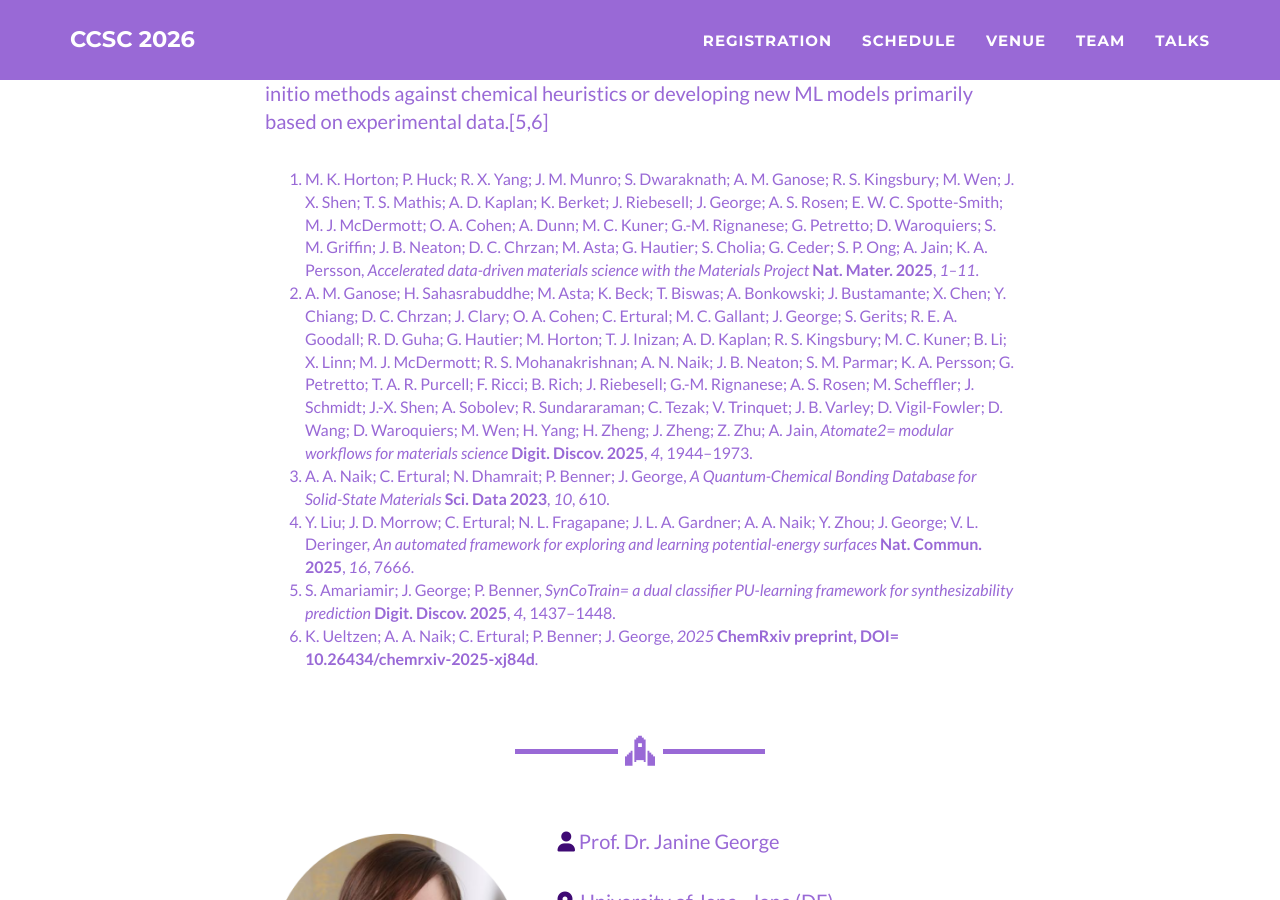
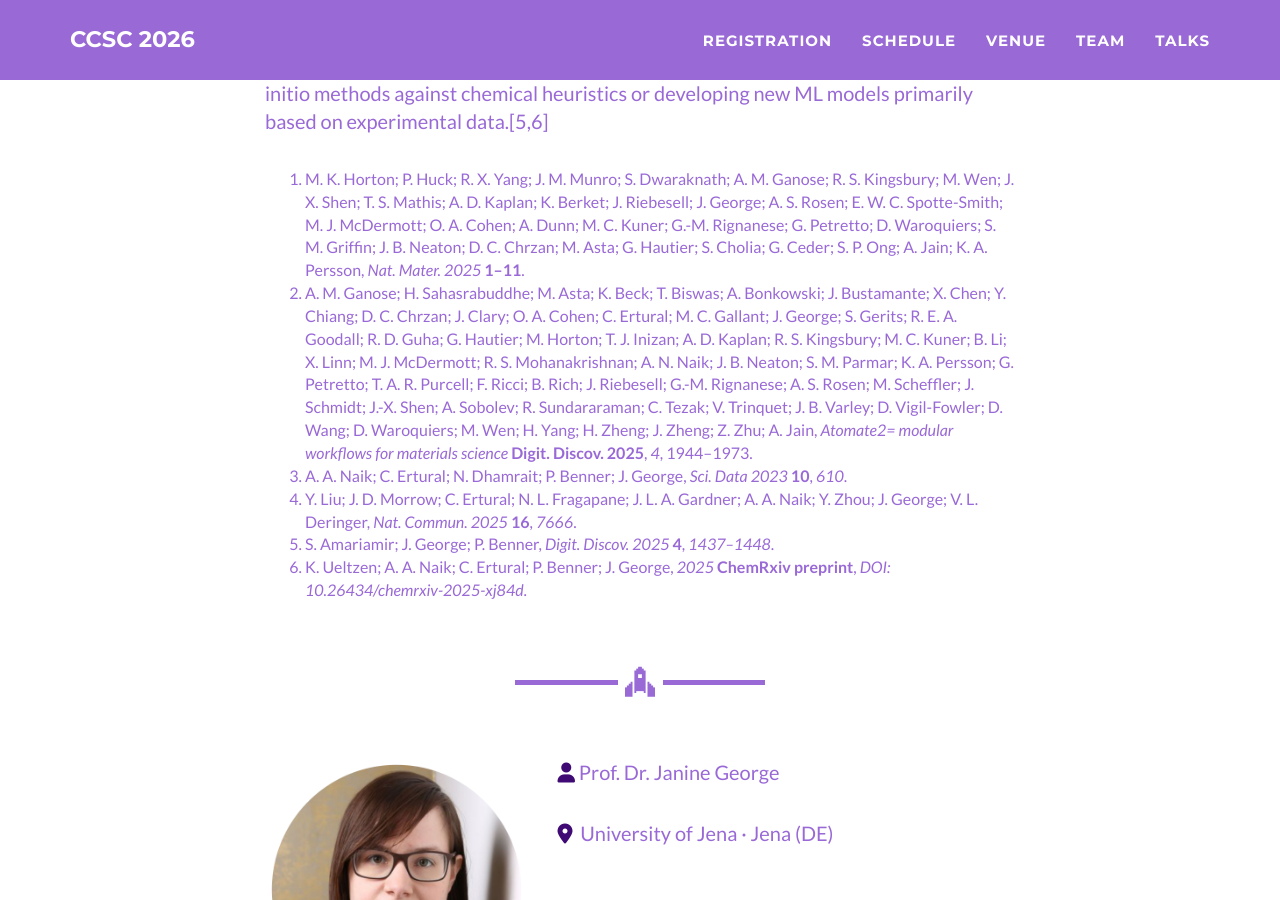
Before and after one commit to ccsc2026/ccsc2026.github.io, a Jekyll site: the page built from talks/george.md, in a window 1280 px wide and 900 px high, scrolled down 910 px. Built offline with Jekyll 4.4.1, drawn with Linux system fonts in a browser that asks for light colours.

Commit message:
Update george.md

```diff
--- a/talks/george.md
+++ b/talks/george.md
@@ -16,11 +16,11 @@ Furthermore, we have built an automated training framework for machine-learned i
 While atomistic simulations are highly effective for certain material properties, others—such as magnetism or synthesizability—remain challenging. In these cases, promising strategies include benchmarking established ab initio methods against chemical heuristics or developing new ML models primarily based on experimental data.[5,6]"
 ]
 references: [
-['M. K. Horton; P. Huck; R. X. Yang; J. M. Munro; S. Dwaraknath; A. M. Ganose; R. S. Kingsbury; M. Wen; J. X. Shen; T. S. Mathis; A. D. Kaplan; K. Berket; J. Riebesell; J. George; A. S. Rosen; E. W. C. Spotte-Smith; M. J. McDermott; O. A. Cohen; A. Dunn; M. C. Kuner; G.-M. Rignanese; G. Petretto; D. Waroquiers; S. M. Griffin; J. B. Neaton; D. C. Chrzan; M. Asta; G. Hautier; S. Cholia; G. Ceder; S. P. Ong; A. Jain; K. A. Persson', 'Accelerated data-driven materials science with the Materials Project', 'Nat. Mater. 2025', '1–11'],
+['M. K. Horton; P. Huck; R. X. Yang; J. M. Munro; S. Dwaraknath; A. M. Ganose; R. S. Kingsbury; M. Wen; J. X. Shen; T. S. Mathis; A. D. Kaplan; K. Berket; J. Riebesell; J. George; A. S. Rosen; E. W. C. Spotte-Smith; M. J. McDermott; O. A. Cohen; A. Dunn; M. C. Kuner; G.-M. Rignanese; G. Petretto; D. Waroquiers; S. M. Griffin; J. B. Neaton; D. C. Chrzan; M. Asta; G. Hautier; S. Cholia; G. Ceder; S. P. Ong; A. Jain; K. A. Persson', 'Nat. Mater. 2025', '1–11'],
 ['A. M. Ganose; H. Sahasrabuddhe; M. Asta; K. Beck; T. Biswas; A. Bonkowski; J. Bustamante; X. Chen; Y. Chiang; D. C. Chrzan; J. Clary; O. A. Cohen; C. Ertural; M. C. Gallant; J. George; S. Gerits; R. E. A. Goodall; R. D. Guha; G. Hautier; M. Horton; T. J. Inizan; A. D. Kaplan; R. S. Kingsbury; M. C. Kuner; B. Li; X. Linn; M. J. McDermott; R. S. Mohanakrishnan; A. N. Naik; J. B. Neaton; S. M. Parmar; K. A. Persson; G. Petretto; T. A. R. Purcell; F. Ricci; B. Rich; J. Riebesell; G.-M. Rignanese; A. S. Rosen; M. Scheffler; J. Schmidt; J.-X. Shen; A. Sobolev; R. Sundararaman; C. Tezak; V. Trinquet; J. B. Varley; D. Vigil-Fowler; D. Wang; D. Waroquiers; M. Wen; H. Yang; H. Zheng; J. Zheng; Z. Zhu; A. Jain', 'Atomate2= modular workflows for materials science', 'Digit. Discov. 2025', '4', '1944–1973'],
-['A. A. Naik; C. Ertural; N. Dhamrait; P. Benner; J. George', 'A Quantum-Chemical Bonding Database for Solid-State Materials', 'Sci. Data 2023', '10', '610'],
-['Y. Liu; J. D. Morrow; C. Ertural; N. L. Fragapane; J. L. A. Gardner; A. A. Naik; Y. Zhou; J. George; V. L. Deringer', 'An automated framework for exploring and learning potential-energy surfaces', 'Nat. Commun. 2025', '16', '7666'],
-['S. Amariamir; J. George; P. Benner', 'SynCoTrain= a dual classifier PU-learning framework for synthesizability prediction', 'Digit. Discov. 2025', '4', '1437–1448'],
-['K. Ueltzen; A. A. Naik; C. Ertural; P. Benner; J. George', '2025', 'ChemRxiv preprint, DOI= 10.26434/chemrxiv-2025-xj84d']
+['A. A. Naik; C. Ertural; N. Dhamrait; P. Benner; J. George', 'Sci. Data 2023', '10', '610'],
+['Y. Liu; J. D. Morrow; C. Ertural; N. L. Fragapane; J. L. A. Gardner; A. A. Naik; Y. Zhou; J. George; V. L. Deringer', 'Nat. Commun. 2025', '16', '7666'],
+['S. Amariamir; J. George; P. Benner', 'Digit. Discov. 2025', '4', '1437–1448'],
+['K. Ueltzen; A. A. Naik; C. Ertural; P. Benner; J. George', '2025', 'ChemRxiv preprint', "DOI: 10.26434/chemrxiv-2025-xj84d"]
 ]
 ---
```
